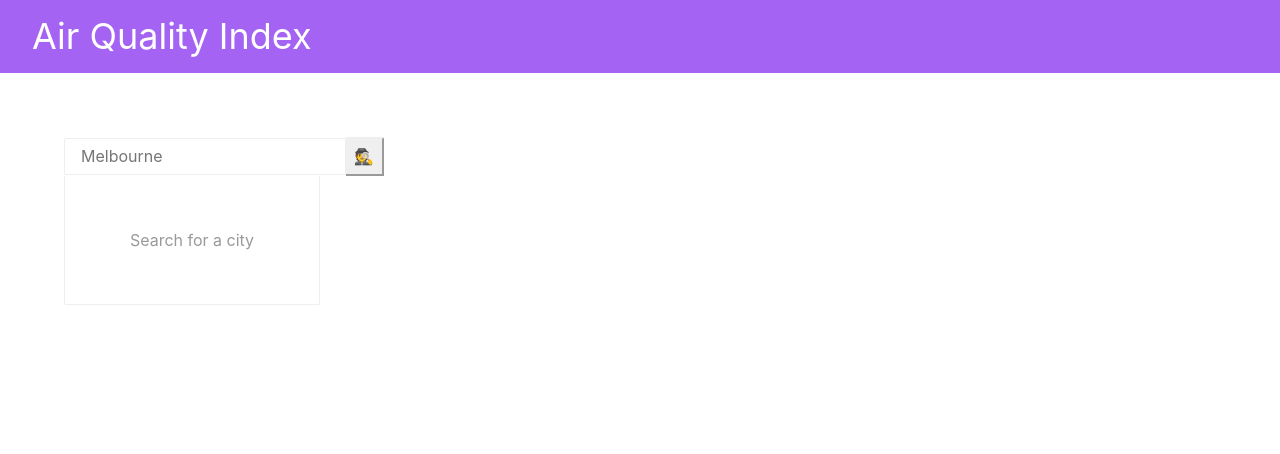
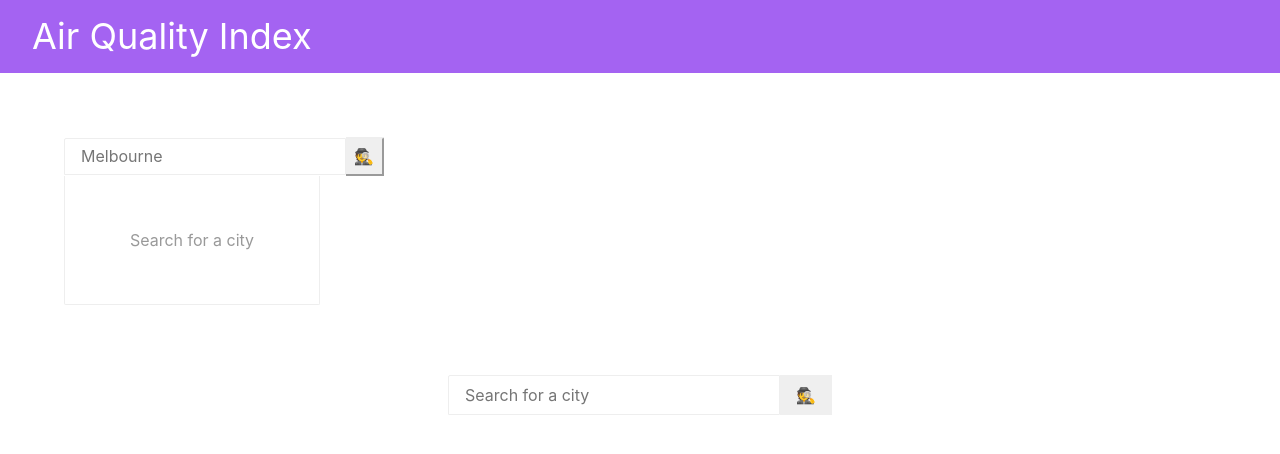
Before and after one commit to rebisha/Air-Quality, a React (Create React App) app: page / in a window 1280 px wide. Shown: the top 454 px of the page. Built offline with nearby package versions, Linux system fonts and the light colour scheme.

Commit message:
- added form and button component

```diff
--- a/package.json
+++ b/package.json
@@ -3,6 +3,7 @@
   "version": "0.1.0",
   "private": true,
   "dependencies": {
+    "node-sass": "^4.14.1",
     "ramda": "^0.26.1",
     "react": "^16.9.0",
     "react-dom": "^16.9.0",
@@ -29,5 +30,8 @@
       "last 1 firefox version",
       "last 1 safari version"
     ]
+  },
+  "devDependencies": {
+    "axios": "^0.20.0"
   }
 }
--- a/src/App.js
+++ b/src/App.js
@@ -1,5 +1,8 @@
 import React from 'react'
 import * as R from 'ramda'
+// component
+import Form from './Component/Form/Form'
+
 import 'tachyons'
 
 const App = ({
@@ -33,11 +36,7 @@ const App = ({
               type="text"
               value={search}
               placeholder="Melbourne"
-              onChange={R.compose(
-                setSearch,
-                R.prop('value'),
-                R.prop('target')
-              )}
+              onChange={R.compose(setSearch, R.prop('value'), R.prop('target'))}
               className="br1 br--top br--left ba b--light-gray ph3 pv2 flex-grow-1 flex-shrink-1"
             />
             <button
@@ -53,8 +52,9 @@ const App = ({
         <div className="br1 br--bottom flex flex-column w5 bb bl br b--light-gray border-box">
           {searchData ? (
             <div className="pv2">
-              {searchData.map(({ station: { name } }) => (
+              {searchData.map(({ station: { name }, id }) => (
                 <button
+                  key={id}
                   className="pv2 ph3 flex-grow-0 flex-shrink-0 b-white ba-0 b--white tl w-100 border-box"
                   onClick={() =>
                     fetch(
@@ -98,6 +98,8 @@ const App = ({
         </div>
       )}
     </div>
+
+    <Form />
   </div>
 )
 
--- /dev/null
+++ b/src/Component/Button/Button.js
@@ -0,0 +1,13 @@
+import React from 'react'
+import 'tachyons'
+import './button.scss'
+
+const Button = ({ name }) => {
+  return (
+    <button className="b--none bg-light-gray btn ph3 pv3 tl w-100">
+      {name}
+    </button>
+  )
+}
+
+export default Button
--- /dev/null
+++ b/src/Component/Button/button.scss
@@ -0,0 +1,9 @@
+.btn {
+  border-bottom: 1px solid darkgrey;
+  cursor: pointer;
+  outline: none;
+
+  &:last-child {
+    border-bottom: none;
+  }
+}
--- /dev/null
+++ b/src/Component/Form/Form.js
@@ -0,0 +1,63 @@
+import React, { useState } from 'react'
+import axios from 'axios'
+// component
+import Button from '../Button/Button'
+
+import 'tachyons'
+import './form.scss'
+
+const Form = () => {
+  const [search, setSearch] = useState('')
+  const [searchData, setSearchData] = useState([])
+
+  const handleChange = (e) => {
+    setSearch(e.target.value)
+  }
+
+  const handleSubmit = async (e) => {
+    e.preventDefault()
+
+    try {
+      const fetchUrl = await axios.get(
+        `http://api.waqi.info/search/?keyword=${search}&token=8d8e978e647d2b0a8c17c04ba331c0117cd06dc8`
+      )
+
+      const fetchData = await fetchUrl.data
+      const data = fetchData.data
+      setSearchData(data)
+    } catch (error) {
+      console.log(error)
+    }
+  }
+
+  return (
+    <div className="w-100 flex flex-column justify-center">
+      <form className="flex form w-30 justify-between" onSubmit={handleSubmit}>
+        <input
+          type="text"
+          value={search}
+          placeholder="Search for a city"
+          className="br1 br--top br--left ba b--light-gray ph3 pv2 w-100 form-input"
+          onChange={handleChange}
+        />
+        <button
+          type="submit"
+          className="b--none flex items-center pa3 form-button"
+        >
+          <span role="img" aria-label="search">
+            🕵️
+          </span>
+        </button>
+      </form>
+
+      <div className="w-30 form-result">
+        {searchData &&
+          searchData.map(({ uid, station: { name } }) => (
+            <Button key={uid} name={name} />
+          ))}
+      </div>
+    </div>
+  )
+}
+
+export default Form
--- /dev/null
+++ b/src/Component/Form/form.scss
@@ -0,0 +1,16 @@
+.form {
+  margin: 6px auto;
+
+  &-input,
+  &-button {
+    height: 40px;
+  }
+
+  &-button {
+    cursor: pointer;
+  }
+
+  &-result {
+    margin: 0 auto 10px auto;
+  }
+}
--- a/src/index.css
+++ b/src/index.css
@@ -5,3 +5,7 @@ body {
   -webkit-font-smoothing: antialiased;
   -moz-osx-font-smoothing: grayscale;
 }
+
+* {
+  box-sizing: border-box;
+}
```
Also changed, not shown: public/manifest.json, 1 other file (tests, documents, lock files or other folders).
